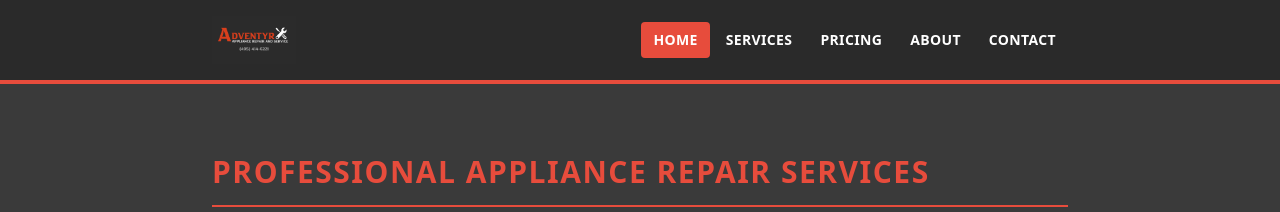
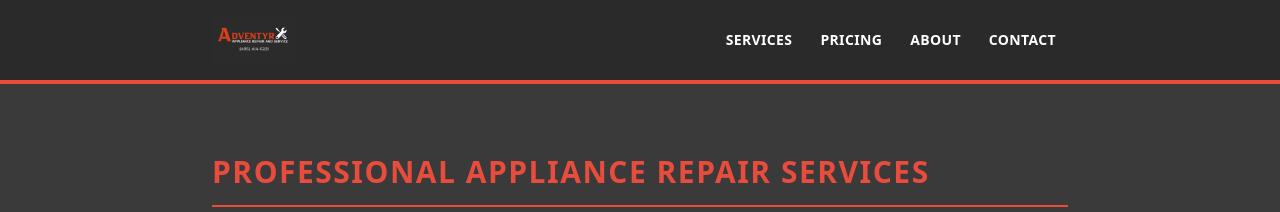
Before and after one commit to DefinitelyNotAnOrca/definitelynotanorca.github.io, a Jekyll site: the page built from index.md, in a window 1280 px wide. Shown: the top 212 px of the page. Built offline with Jekyll 4.4.1, drawn with Linux system fonts in a browser that asks for light colours; nearby versions of some CDN libraries.

Commit message:
Update header.html

```diff
--- a/_includes/header.html
+++ b/_includes/header.html
@@ -7,7 +7,6 @@
     </div>
 
     <nav class="flex items-center space-x-1 flex-wrap">
-      <a class="text-white font-semibold px-3 py-2 rounded transition-all duration-300 uppercase text-xs sm:text-sm tracking-wide hover:bg-adventyr-orange whitespace-nowrap {% if page.url == '/' %}bg-adventyr-orange{% endif %}" href="{{ '/' | relative_url }}">Home</a>
       <a class="text-white font-semibold px-3 py-2 rounded transition-all duration-300 uppercase text-xs sm:text-sm tracking-wide hover:bg-adventyr-orange whitespace-nowrap {% if page.url contains 'services' %}bg-adventyr-orange{% endif %}" href="{{ '/services' | relative_url }}">Services</a>
       <a class="text-white font-semibold px-3 py-2 rounded transition-all duration-300 uppercase text-xs sm:text-sm tracking-wide hover:bg-adventyr-orange whitespace-nowrap {% if page.url contains 'pricing' %}bg-adventyr-orange{% endif %}" href="{{ '/pricing' | relative_url }}">Pricing</a>
       <a class="text-white font-semibold px-3 py-2 rounded transition-all duration-300 uppercase text-xs sm:text-sm tracking-wide hover:bg-adventyr-orange whitespace-nowrap {% if page.url contains 'about' %}bg-adventyr-orange{% endif %}" href="{{ '/about' | relative_url }}">About</a>
```
